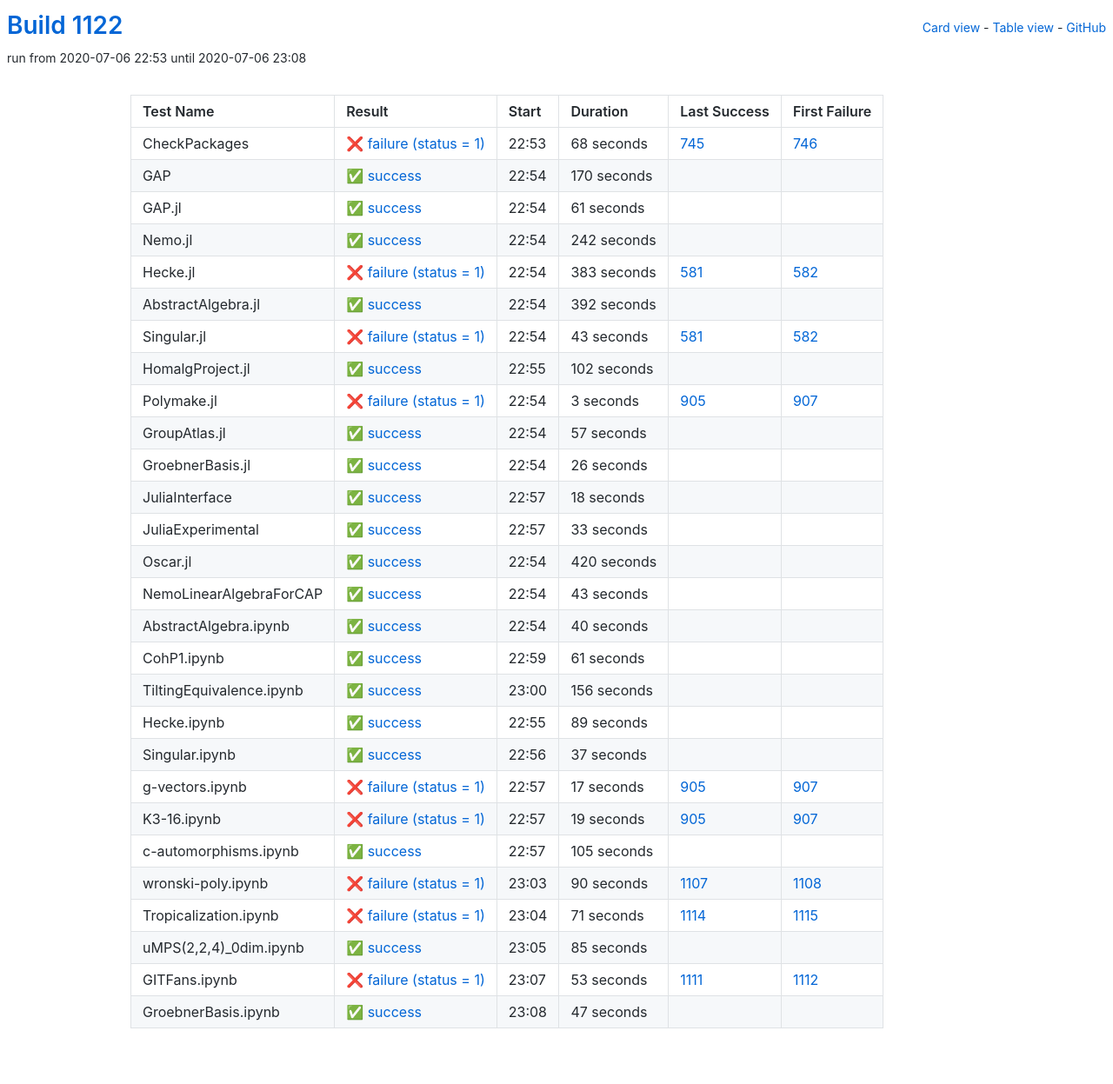
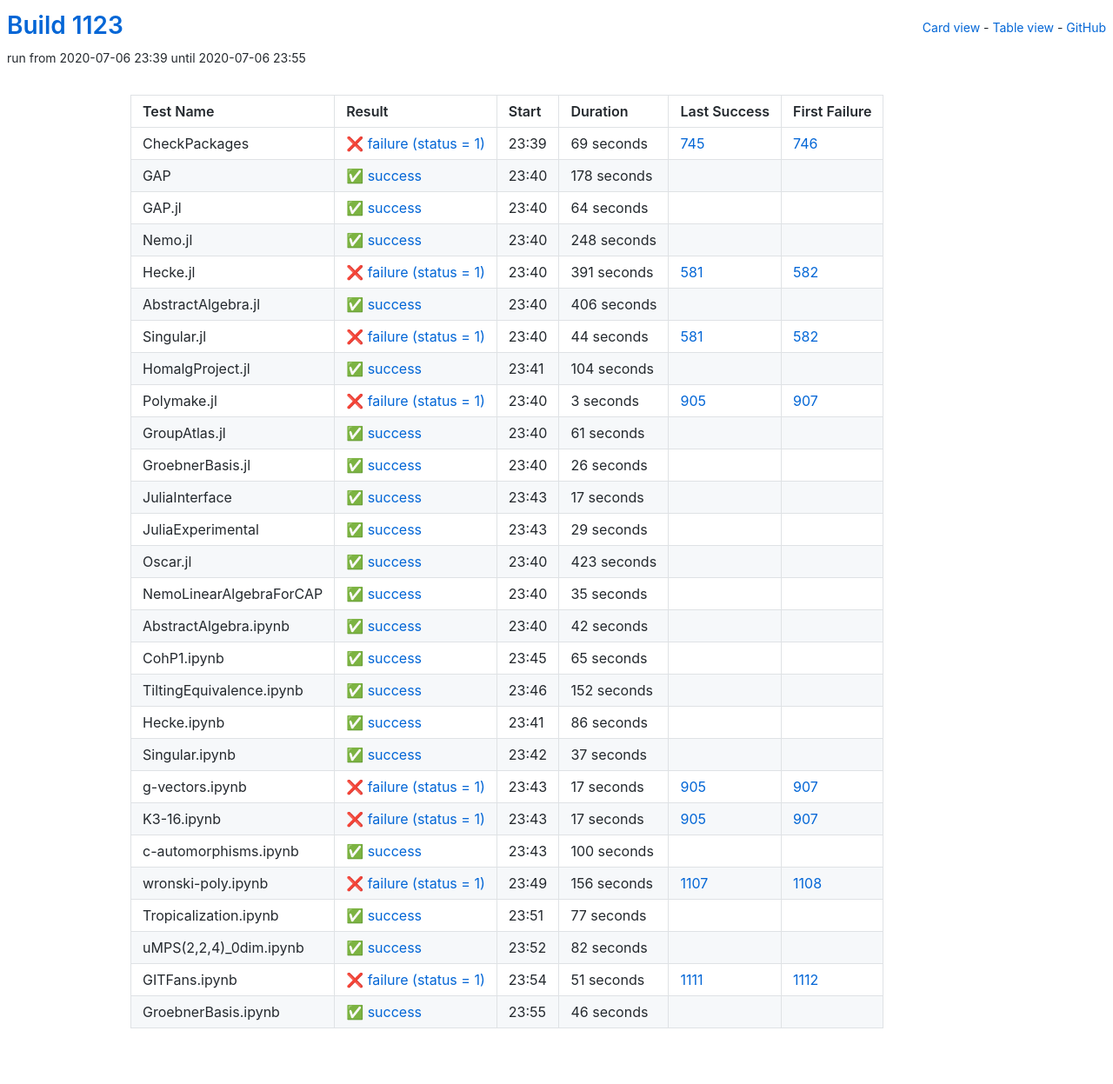
Before and after one commit to oscar-system/oscar-ci-status-1.4, a Jekyll site: the page built from table.html, in a window 1280 px wide. Shown: the whole page at 87% size. Built offline with Jekyll 4.4.1, drawn with Linux system fonts in a browser that asks for light colours.

Commit message:
Build #1123

```diff
--- a/_data/ci.yml
+++ b/_data/ci.yml
@@ -1,6 +1,6 @@
 ---
-build: 1122
-build_url: https://oscarci.mathematik.uni-kl.de/job/oscar-julia-1.4/1122/
+build: 1123
+build_url: https://oscarci.mathematik.uni-kl.de/job/oscar-julia-1.4/1123/
 job: oscar-julia-1.4
 organization: oscar-system
 repo: oscar-ci-status-1.4
@@ -8,104 +8,104 @@ repourl: https://github.com/oscar-system/oscar-ci-status-1.4
 tests:
 - name: CheckPackages
   id: checkpackages
-  log: https://oscarci.mathematik.uni-kl.de/job/oscar-julia-1.4/1122/artifact/logs/build-1122/CheckPackages.log
-  start: 2020-07-06 22:53
+  log: https://oscarci.mathematik.uni-kl.de/job/oscar-julia-1.4/1123/artifact/logs/build-1123/CheckPackages.log
+  start: 2020-07-06 23:39
   success: false
   exitcode: 1
   status: failure
-  duration: 68
+  duration: 69
   last_success: 745
   last_success_url: https://oscarci.mathematik.uni-kl.de/job/oscar-julia-1.4/745/
   first_failure: 746
   first_failure_url: https://oscarci.mathematik.uni-kl.de/job/oscar-julia-1.4/746/
 - name: GAP
   id: gap
-  log: https://oscarci.mathematik.uni-kl.de/job/oscar-julia-1.4/1122/artifact/logs/build-1122/GAP.log
-  start: 2020-07-06 22:54
+  log: https://oscarci.mathematik.uni-kl.de/job/oscar-julia-1.4/1123/artifact/logs/build-1123/GAP.log
+  start: 2020-07-06 23:40
   success: true
   exitcode: 0
   status: success
-  duration: 170
+  duration: 178
   last_success: false
   last_success_url:
   first_failure: false
   first_failure_url:
 - name: GAP.jl
   id: gap-jl
-  log: https://oscarci.mathematik.uni-kl.de/job/oscar-julia-1.4/1122/artifact/logs/build-1122/GAP.jl.log
-  start: 2020-07-06 22:54
+  log: https://oscarci.mathematik.uni-kl.de/job/oscar-julia-1.4/1123/artifact/logs/build-1123/GAP.jl.log
+  start: 2020-07-06 23:40
   success: true
   exitcode: 0
   status: success
-  duration: 61
+  duration: 64
   last_success: false
   last_success_url:
   first_failure: false
   first_failure_url:
 - name: Nemo.jl
   id: nemo-jl
-  log: https://oscarci.mathematik.uni-kl.de/job/oscar-julia-1.4/1122/artifact/logs/build-1122/Nemo.jl.log
-  start: 2020-07-06 22:54
+  log: https://oscarci.mathematik.uni-kl.de/job/oscar-julia-1.4/1123/artifact/logs/build-1123/Nemo.jl.log
+  start: 2020-07-06 23:40
   success: true
   exitcode: 0
   status: success
-  duration: 242
+  duration: 248
   last_success: false
   last_success_url:
   first_failure: false
   first_failure_url:
 - name: Hecke.jl
   id: hecke-jl
-  log: https://oscarci.mathematik.uni-kl.de/job/oscar-julia-1.4/1122/artifact/logs/build-1122/Hecke.jl.log
-  start: 2020-07-06 22:54
+  log: https://oscarci.mathematik.uni-kl.de/job/oscar-julia-1.4/1123/artifact/logs/build-1123/Hecke.jl.log
+  start: 2020-07-06 23:40
   success: false
   exitcode: 1
   status: failure
-  duration: 383
+  duration: 391
   last_success: 581
   last_success_url: https://oscarci.mathematik.uni-kl.de/job/oscar-julia-1.4/581/
   first_failure: 582
   first_failure_url: https://oscarci.mathematik.uni-kl.de/job/oscar-julia-1.4/582/
 - name: AbstractAlgebra.jl
   id: abstractalgebra-jl
-  log: https://oscarci.mathematik.uni-kl.de/job/oscar-julia-1.4/1122/artifact/logs/build-1122/AbstractAlgebra.jl.log
-  start: 2020-07-06 22:54
+  log: https://oscarci.mathematik.uni-kl.de/job/oscar-julia-1.4/1123/artifact/logs/build-1123/AbstractAlgebra.jl.log
+  start: 2020-07-06 23:40
   success: true
   exitcode: 0
   status: success
-  duration: 392
+  duration: 406
   last_success: false
   last_success_url:
   first_failure: false
   first_failure_url:
 - name: Singular.jl
   id: singular-jl
-  log: https://oscarci.mathematik.uni-kl.de/job/oscar-julia-1.4/1122/artifact/logs/build-1122/Singular.jl.log
-  start: 2020-07-06 22:54
+  log: https://oscarci.mathematik.uni-kl.de/job/oscar-julia-1.4/1123/artifact/logs/build-1123/Singular.jl.log
+  start: 2020-07-06 23:40
   success: false
   exitcode: 1
   status: failure
-  duration: 43
+  duration: 44
   last_success: 581
   last_success_url: https://oscarci.mathematik.uni-kl.de/job/oscar-julia-1.4/581/
   first_failure: 582
   first_failure_url: https://oscarci.mathematik.uni-kl.de/job/oscar-julia-1.4/582/
 - name: HomalgProject.jl
   id: homalgproject-jl
-  log: https://oscarci.mathematik.uni-kl.de/job/oscar-julia-1.4/1122/artifact/logs/build-1122/HomalgProject.jl.log
-  start: 2020-07-06 22:55
+  log: https://oscarci.mathematik.uni-kl.de/job/oscar-julia-1.4/1123/artifact/logs/build-1123/HomalgProject.jl.log
+  start: 2020-07-06 23:41
   success: true
   exitcode: 0
   status: success
-  duration: 102
+  duration: 104
   last_success: false
   last_success_url:
   first_failure: false
   first_failure_url:
 - name: Polymake.jl
   id: polymake-jl
-  log: https://oscarci.mathematik.uni-kl.de/job/oscar-julia-1.4/1122/artifact/logs/build-1122/Polymake.jl.log
-  start: 2020-07-06 22:54
+  log: https://oscarci.mathematik.uni-kl.de/job/oscar-julia-1.4/1123/artifact/logs/build-1123/Polymake.jl.log
+  start: 2020-07-06 23:40
   success: false
   exitcode: 1
   status: failure
@@ -116,20 +116,20 @@ tests:
   first_failure_url: https://oscarci.mathematik.uni-kl.de/job/oscar-julia-1.4/907/
 - name: GroupAtlas.jl
   id: groupatlas-jl
-  log: https://oscarci.mathematik.uni-kl.de/job/oscar-julia-1.4/1122/artifact/logs/build-1122/GroupAtlas.jl.log
-  start: 2020-07-06 22:54
+  log: https://oscarci.mathematik.uni-kl.de/job/oscar-julia-1.4/1123/artifact/logs/build-1123/GroupAtlas.jl.log
+  start: 2020-07-06 23:40
   success: true
   exitcode: 0
   status: success
-  duration: 57
+  duration: 61
   last_success: false
   last_success_url:
   first_failure: false
   first_failure_url:
 - name: GroebnerBasis.jl
   id: groebnerbasis-jl
-  log: https://oscarci.mathematik.uni-kl.de/job/oscar-julia-1.4/1122/artifact/logs/build-1122/GroebnerBasis.jl.log
-  start: 2020-07-06 22:54
+  log: https://oscarci.mathematik.uni-kl.de/job/oscar-julia-1.4/1123/artifact/logs/build-1123/GroebnerBasis.jl.log
+  start: 2020-07-06 23:40
   success: true
   exitcode: 0
   status: success
@@ -140,104 +140,104 @@ tests:
   first_failure_url:
 - name: JuliaInterface
   id: juliainterface
-  log: https://oscarci.mathematik.uni-kl.de/job/oscar-julia-1.4/1122/artifact/logs/build-1122/JuliaInterface.log
-  start: 2020-07-06 22:57
+  log: https://oscarci.mathematik.uni-kl.de/job/oscar-julia-1.4/1123/artifact/logs/build-1123/JuliaInterface.log
+  start: 2020-07-06 23:43
   success: true
   exitcode: 0
   status: success
-  duration: 18
+  duration: 17
   last_success: false
   last_success_url:
   first_failure: false
   first_failure_url:
 - name: JuliaExperimental
   id: juliaexperimental
-  log: https://oscarci.mathematik.uni-kl.de/job/oscar-julia-1.4/1122/artifact/logs/build-1122/JuliaExperimental.log
-  start: 2020-07-06 22:57
+  log: https://oscarci.mathematik.uni-kl.de/job/oscar-julia-1.4/1123/artifact/logs/build-1123/JuliaExperimental.log
+  start: 2020-07-06 23:43
   success: true
   exitcode: 0
   status: success
-  duration: 33
+  duration: 29
   last_success: false
   last_success_url:
   first_failure: false
   first_failure_url:
 - name: Oscar.jl
   id: oscar-jl
-  log: https://oscarci.mathematik.uni-kl.de/job/oscar-julia-1.4/1122/artifact/logs/build-1122/Oscar.jl.log
-  start: 2020-07-06 22:54
+  log: https://oscarci.mathematik.uni-kl.de/job/oscar-julia-1.4/1123/artifact/logs/build-1123/Oscar.jl.log
+  start: 2020-07-06 23:40
   success: true
   exitcode: 0
   status: success
-  duration: 420
+  duration: 423
   last_success: false
   last_success_url:
   first_failure: false
   first_failure_url:
 - name: NemoLinearAlgebraForCAP
   id: nemolinearalgebraforcap
-  log: https://oscarci.mathematik.uni-kl.de/job/oscar-julia-1.4/1122/artifact/logs/build-1122/NemoLinearAlgebraForCAP.log
-  start: 2020-07-06 22:54
+  log: https://oscarci.mathematik.uni-kl.de/job/oscar-julia-1.4/1123/artifact/logs/build-1123/NemoLinearAlgebraForCAP.log
+  start: 2020-07-06 23:40
   success: true
   exitcode: 0
   status: success
-  duration: 43
+  duration: 35
   last_success: false
   last_success_url:
   first_failure: false
   first_failure_url:
 - name: AbstractAlgebra.ipynb
   id: abstractalgebra-ipynb
-  log: https://oscarci.mathematik.uni-kl.de/job/oscar-julia-1.4/1122/artifact/logs/build-1122/AbstractAlgebra.ipynb.log
-  start: 2020-07-06 22:54
+  log: https://oscarci.mathematik.uni-kl.de/job/oscar-julia-1.4/1123/artifact/logs/build-1123/AbstractAlgebra.ipynb.log
+  start: 2020-07-06 23:40
   success: true
   exitcode: 0
   status: success
-  duration: 40
+  duration: 42
   last_success: false
   last_success_url:
   first_failure: false
   first_failure_url:
 - name: CohP1.ipynb
   id: cohp1-ipynb
-  log: https://oscarci.mathematik.uni-kl.de/job/oscar-julia-1.4/1122/artifact/logs/build-1122/CohP1.ipynb.log
-  start: 2020-07-06 22:59
+  log: https://oscarci.mathematik.uni-kl.de/job/oscar-julia-1.4/1123/artifact/logs/build-1123/CohP1.ipynb.log
+  start: 2020-07-06 23:45
   success: true
   exitcode: 0
   status: success
-  duration: 61
+  duration: 65
   last_success: false
   last_success_url:
   first_failure: false
   first_failure_url:
 - name: TiltingEquivalence.ipynb
   id: tiltingequivalence-ipynb
-  log: https://oscarci.mathematik.uni-kl.de/job/oscar-julia-1.4/1122/artifact/logs/build-1122/TiltingEquivalence.ipynb.log
-  start: 2020-07-06 23:00
+  log: https://oscarci.mathematik.uni-kl.de/job/oscar-julia-1.4/1123/artifact/logs/build-1123/TiltingEquivalence.ipynb.log
+  start: 2020-07-06 23:46
   success: true
   exitcode: 0
   status: success
-  duration: 156
+  duration: 152
   last_success: false
   last_success_url:
   first_failure: false
   first_failure_url:
 - name: Hecke.ipynb
   id: hecke-ipynb
-  log: https://oscarci.mathematik.uni-kl.de/job/oscar-julia-1.4/1122/artifact/logs/build-1122/Hecke.ipynb.log
-  start: 2020-07-06 22:55
+  log: https://oscarci.mathematik.uni-kl.de/job/oscar-julia-1.4/1123/artifact/logs/build-1123/Hecke.ipynb.log
+  start: 2020-07-06 23:41
   success: true
   exitcode: 0
   status: success
-  duration: 89
+  duration: 86
   last_success: false
   last_success_url:
   first_failure: false
   first_failure_url:
 - name: Singular.ipynb
   id: singular-ipynb
-  log: https://oscarci.mathematik.uni-kl.de/job/oscar-julia-1.4/1122/artifact/logs/build-1122/Singular.ipynb.log
-  start: 2020-07-06 22:56
+  log: https://oscarci.mathematik.uni-kl.de/job/oscar-julia-1.4/1123/artifact/logs/build-1123/Singular.ipynb.log
+  start: 2020-07-06 23:42
   success: true
   exitcode: 0
   status: success
@@ -248,8 +248,8 @@ tests:
   first_failure_url:
 - name: g-vectors.ipynb
   id: g-vectors-ipynb
-  log: https://oscarci.mathematik.uni-kl.de/job/oscar-julia-1.4/1122/artifact/logs/build-1122/g-vectors.ipynb.log
-  start: 2020-07-06 22:57
+  log: https://oscarci.mathematik.uni-kl.de/job/oscar-julia-1.4/1123/artifact/logs/build-1123/g-vectors.ipynb.log
+  start: 2020-07-06 23:43
   success: false
   exitcode: 1
   status: failure
@@ -260,84 +260,84 @@ tests:
   first_failure_url: https://oscarci.mathematik.uni-kl.de/job/oscar-julia-1.4/907/
 - name: K3-16.ipynb
   id: k3-16-ipynb
-  log: https://oscarci.mathematik.uni-kl.de/job/oscar-julia-1.4/1122/artifact/logs/build-1122/K3-16.ipynb.log
-  start: 2020-07-06 22:57
+  log: https://oscarci.mathematik.uni-kl.de/job/oscar-julia-1.4/1123/artifact/logs/build-1123/K3-16.ipynb.log
+  start: 2020-07-06 23:43
   success: false
   exitcode: 1
   status: failure
-  duration: 19
+  duration: 17
   last_success: 905
   last_success_url: https://oscarci.mathematik.uni-kl.de/job/oscar-julia-1.4/905/
   first_failure: 907
   first_failure_url: https://oscarci.mathematik.uni-kl.de/job/oscar-julia-1.4/907/
 - name: c-automorphisms.ipynb
   id: c-automorphisms-ipynb
-  log: https://oscarci.mathematik.uni-kl.de/job/oscar-julia-1.4/1122/artifact/logs/build-1122/c-automorphisms.ipynb.log
-  start: 2020-07-06 22:57
+  log: https://oscarci.mathematik.uni-kl.de/job/oscar-julia-1.4/1123/artifact/logs/build-1123/c-automorphisms.ipynb.log
+  start: 2020-07-06 23:43
   success: true
   exitcode: 0
   status: success
-  duration: 105
+  duration: 100
   last_success: false
   last_success_url:
   first_failure: false
   first_failure_url:
 - name: wronski-poly.ipynb
   id: wronski-poly-ipynb
-  log: https://oscarci.mathematik.uni-kl.de/job/oscar-julia-1.4/1122/artifact/logs/build-1122/wronski-poly.ipynb.log
-  start: 2020-07-06 23:03
+  log: https://oscarci.mathematik.uni-kl.de/job/oscar-julia-1.4/1123/artifact/logs/build-1123/wronski-poly.ipynb.log
+  start: 2020-07-06 23:49
   success: false
   exitcode: 1
   status: failure
-  duration: 90
+  duration: 156
   last_success: 1107
   last_success_url: https://oscarci.mathematik.uni-kl.de/job/oscar-julia-1.4/1107/
   first_failure: 1108
   first_failure_url: https://oscarci.mathematik.uni-kl.de/job/oscar-julia-1.4/1108/
 - name: Tropicalization.ipynb
   id: tropicalization-ipynb
-  log: https://oscarci.mathematik.uni-kl.de/job/oscar-julia-1.4/1122/artifact/logs/build-1122/Tropicalization.ipynb.log
-  start: 2020-07-06 23:04
-  success: false
-  exitcode: 1
-  status: failure
-  duration: 71
-  last_success: 1114
-  last_success_url: https://oscarci.mathematik.uni-kl.de/job/oscar-julia-1.4/1114/
-  first_failure: 1115
-  first_failure_url: https://oscarci.mathematik.uni-kl.de/job/oscar-julia-1.4/1115/
-- name: uMPS(2,2,4)_0dim.ipynb
-  id: umps-2-2-4-0dim-ipynb
-  log: https://oscarci.mathematik.uni-kl.de/job/oscar-julia-1.4/1122/artifact/logs/build-1122/uMPS-2-2-4-_0dim.ipynb.log
-  start: 2020-07-06 23:05
+  log: https://oscarci.mathematik.uni-kl.de/job/oscar-julia-1.4/1123/artifact/logs/build-1123/Tropicalization.ipynb.log
+  start: 2020-07-06 23:51
   success: true
   exitcode: 0
   status: success
-  duration: 85
+  duration: 77
+  last_success: false
+  last_success_url:
+  first_failure: false
+  first_failure_url:
+- name: uMPS(2,2,4)_0dim.ipynb
+  id: umps-2-2-4-0dim-ipynb
+  log: https://oscarci.mathematik.uni-kl.de/job/oscar-julia-1.4/1123/artifact/logs/build-1123/uMPS-2-2-4-_0dim.ipynb.log
+  start: 2020-07-06 23:52
+  success: true
+  exitcode: 0
+  status: success
+  duration: 82
   last_success: false
   last_success_url:
   first_failure: false
   first_failure_url:
 - name: GITFans.ipynb
   id: gitfans-ipynb
-  log: https://oscarci.mathematik.uni-kl.de/job/oscar-julia-1.4/1122/artifact/logs/build-1122/GITFans.ipynb.log
-  start: 2020-07-06 23:07
+  log: https://oscarci.mathematik.uni-kl.de/job/oscar-julia-1.4/1123/artifact/logs/build-1123/GITFans.ipynb.log
+  start: 2020-07-06 23:54
   success: false
   exitcode: 1
   status: failure
-  duration: 53
+  duration: 51
   last_success: 1111
   last_success_url: https://oscarci.mathematik.uni-kl.de/job/oscar-julia-1.4/1111/
   first_failure: 1112
   first_failure_url: https://oscarci.mathematik.uni-kl.de/job/oscar-julia-1.4/1112/
 - name: GroebnerBasis.ipynb
   id: groebnerbasis-ipynb
-  log: https://oscarci.mathematik.uni-kl.de/job/oscar-julia-1.4/1122/artifact/logs/build-1122/GroebnerBasis.ipynb.log
-  start: 2020-07-06 23:08
+  log: https://oscarci.mathematik.uni-kl.de/job/oscar-julia-1.4/1123/artifact/logs/build-1123/GroebnerBasis.ipynb.log
+  start: 2020-07-06 23:55
   success: true
   exitcode: 0
   status: success
-  duration: 47
+  duration: 46
   last_success: false
   last_success_url:
   first_failure: false
```
Also changed, not shown: README.md.
